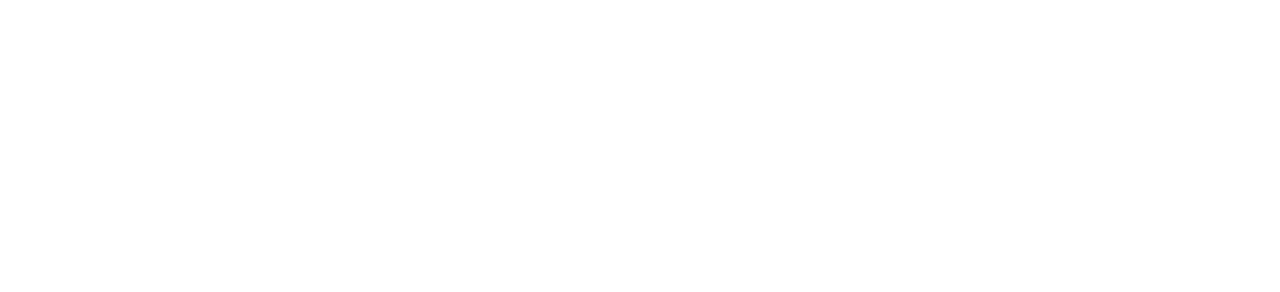
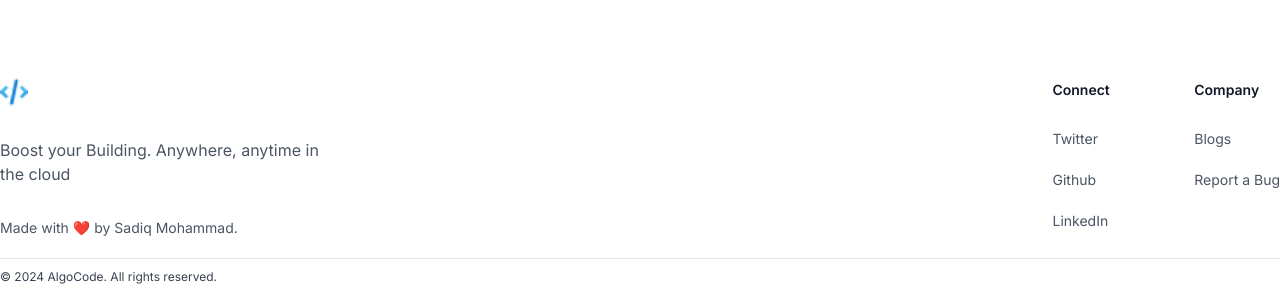
Before and after one commit to MdSadiqMd/AlgoCode_Frontend, a Next.js app: page / in a window 1280 px wide. Shown: the part 730-1022 px from the top of the page. Before the commit the page ends 800 px from the top, so only its background shows below. Built offline with nearby package versions, Linux system fonts and the light colour scheme; no server answers.

Commit message:
Feature: Added footer and glassmorphic properties to navbar in dark mode

```diff
--- a/src/app/globals.css
+++ b/src/app/globals.css
@@ -63,15 +63,8 @@
   * {
     @apply border-border;
   }
-  ::-webkit-scrollbar {
-    width: 0.5rem;
-  }
-  ::-webkit-scrollbar-track {
-    background: rgb(243 244 246);
-  }
-  ::-webkit-scrollbar-thumb {
-    background: rgb(209 213 219);
-    border-radius: 9999px;
+  *::-webkit-scrollbar {
+    display: none;
   }
   body {
     @apply bg-background text-foreground;
--- a/src/app/page.tsx
+++ b/src/app/page.tsx
@@ -1,5 +1,6 @@
 import Navbar from "@/components/ui/navbar";
 import { TypewriterEffectSmooth } from "@/components/ui/typewriter-effect";
+import Footer from "@/components/ui/footer";
 
 export default function Home() {
   const words = [
@@ -19,6 +20,7 @@
           </div>
         </div>
       </div>
+      <Footer />
     </>
   );
 }
--- /dev/null
+++ b/src/components/ui/footer.tsx
@@ -0,0 +1,102 @@
+import Image from 'next/image';
+import icon from '../../app/icon.png';
+
+const navigation = {
+    connect: [
+        {
+            name: 'Twitter',
+            href: 'https://x.com/Md_Sadiq_Md',
+        },
+        {
+            name: 'Github',
+            href: 'https://github.com/MdSadiqMd',
+        },
+        {
+            name: 'LinkedIn',
+            href: 'https://www.linkedin.com/in/sadiq-mohammad-2b256b227/',
+        },
+    ],
+    company: [
+        { name: 'Blogs', href: 'https://mdsadiqmd.hashnode.dev/' },
+        { name: 'Report a Bug', href: '/report' },
+    ],
+};
+
+const Footer = () => {
+    return (
+        <footer
+            aria-labelledby="footer-heading"
+            className="font-inter w-full py-2  bg-white dark:bg-black"
+        >
+            <div className="mx-auto max-w-7xl">
+                <div className="flex flex-col justify-between lg:flex-row">
+                    <div className="space-y-8">
+                        <Image
+                            priority={true}
+                            unoptimized={true}
+                            width={100}
+                            height={40}
+                            src={icon}
+                            alt="logo"
+                            className="h-7 w-auto"
+                        />
+                        <p className="text-md max-w-xs leading-6 text-gray-600 dark:text-gray-300">
+                            Boost your Building. Anywhere, anytime in the cloud
+                        </p>
+                        <div className="flex space-x-6 text-sm text-gray-600  dark:text-gray-300">
+                            <div>Made with ❤️ by <span>Sadiq Mohammad.</span></div>
+                        </div>
+                    </div>
+                    {/* Navigations */}
+                    <div className="mt-16 grid grid-cols-2 gap-14 md:grid-cols-2 lg:mt-0 xl:col-span-2">
+                        <div className="md:mt-0">
+                            <h3 className="text-sm font-semibold leading-6 text-gray-900  dark:text-gray-200">
+                                Connect
+                            </h3>
+                            <div className="mt-6 space-y-4">
+                                {navigation.connect.map((item) => (
+                                    <div key={item.name}>
+                                        <a
+                                            href={item.href}
+                                            target="_blank"
+                                            rel="noreferrer"
+                                            className="text-sm leading-6 text-gray-600 hover:text-gray-900 dark:text-gray-500 hover:dark:text-gray-200"
+                                        >
+                                            {item.name}
+                                        </a>
+                                    </div>
+                                ))}
+                            </div>
+                        </div>
+                        <div>
+                            <div>
+                                <h3 className="text-sm font-semibold leading-6 text-gray-900 dark:text-gray-200">
+                                    Company
+                                </h3>
+                                <div className="mt-6 space-y-4">
+                                    {navigation.company.map((item) => (
+                                        <div key={item.name}>
+                                            <a
+                                                href={item.href}
+                                                className="text-sm leading-6 text-gray-600 hover:text-gray-900 dark:text-gray-500 hover:dark:text-gray-200"
+                                            >
+                                                {item.name}
+                                            </a>
+                                        </div>
+                                    ))}
+                                </div>
+                            </div>
+                        </div>
+                    </div>
+                </div>
+                <div className="border-t border-gray-900/10 pt-2 sm:mt-5 dark:border-gray-100/10">
+                    <p className="text-xs leading-5 text-gray-700 dark:text-gray-300">
+                        &copy; 2024 AlgoCode. All rights reserved.
+                    </p>
+                </div>
+            </div>
+        </footer>
+    );
+};
+
+export default Footer;
--- a/src/components/ui/navbar.tsx
+++ b/src/components/ui/navbar.tsx
@@ -40,8 +40,8 @@
   };
 
   return (
-    <div className="mx-auto fixed top-0 left-0 right-0 z-50 w-full bg-white dark:bg-black backdrop-filter backdrop-blur-lg bg-opacity-30 border-b border-none">
-      <div className="flex items-center justify-between px-4 py-4">
+    <div className="mx-auto fixed top-0 left-0 right-0 z-50 w-full backdrop-filter backdrop-blur-lg border-b border-none">
+      <div className="flex items-center justify-between px-4 py-4 bg-white dark:bg-gray-900 bg-opacity-30 dark:bg-opacity-30 rounded-lg">
         <Link
           activeClass="active"
           to="home"
@@ -51,7 +51,7 @@
           duration={500}
           className="inline-flex items-center space-x-2 cursor-pointer hover:underline"
         >
-          <span className="bg-white dark:bg-black rounded-full">
+          <span className="bg-white dark:bg-gray-800 rounded-full">
             <Image
               src="https://img.icons8.com/?size=100&id=N5H8YRvduAGy&format=png&color=000000"
               width={30}
@@ -65,7 +65,7 @@
             {menuItems.map((item) => (
               <li
                 key={item.name}
-                className="relative cursor-pointer font-[500] text-[18px] text-black"
+                className="relative cursor-pointer font-[500] text-[18px]"
               >
                 <Link
                   activeClass="active"
@@ -91,11 +91,11 @@
         </div>
         {isMenuOpen && (
           <div className="absolute inset-x-0 top-0 z-50 origin-top-right transform p-2 transition lg:hidden">
-            <div className="divide-y-2 divide-white rounded-lg bg-white dark:bg-black shadow-lg ring-1 ring-black dark:ring-white ring-opacity-5">
+            <div className="divide-y-2 divide-gray-200 rounded-lg bg-white dark:bg-gray-800 bg-opacity-80 dark:bg-opacity-80 shadow-lg ring-1 ring-black dark:ring-white ring-opacity-5 backdrop-filter backdrop-blur-lg">
               <div className="px-5 pb-6 pt-5">
                 <div className="flex items-center justify-between">
                   <div className="inline-flex items-center space-x-2">
-                    <span className="bg-white dark:bg-black rounded-full">
+                    <span className="bg-white dark:bg-gray-800 rounded-full">
                       <Image
                         src="https://img.icons8.com/?size=100&id=N5H8YRvduAGy&format=png&color=000000"
                         width={30}
@@ -108,7 +108,7 @@
                     <button
                       type="button"
                       onClick={toggleMenu}
-                      className="inline-flex items-center justify-center rounded-md p-2 text-black focus-visible:outline focus-visible:outline-2 focus-visible:outline-offset-2 focus-visible:outline-black"
+                      className="inline-flex items-center justify-center rounded-md p-2 text-black dark:text-white focus-visible:outline focus-visible:outline-2 focus-visible:outline-offset-2 focus-visible:outline-black dark:focus-visible:outline-white"
                     >
                       <span className="sr-only">Close menu</span>
                       <X className="h-6 w-6" aria-hidden="true" />
@@ -123,9 +123,9 @@
                         to={item.href}
                         smooth={true}
                         duration={500}
-                        className="-m-3 flex items-center rounded-md p-3 text-sm font-semibold cursor-pointer"
+                        className="-m-3 flex items-center rounded-md p-3 text-sm font-semibold cursor-pointer text-black dark:text-white"
                       >
-                        <span className="ml-3 text-base font-medium text-black dark:text-white">
+                        <span className="ml-3 text-base font-medium">
                           {item.name}
                         </span>
                       </Link>
```
